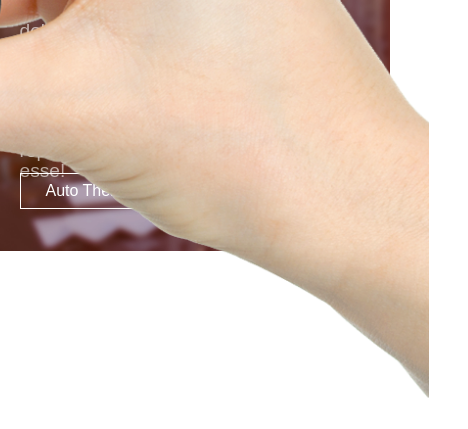
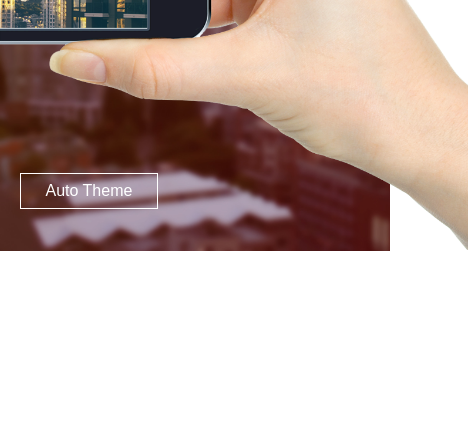
Before and after one commit to Moon-YJ/time-ex, a plain HTML site: page index.html in a window 390 px wide. Shown: the part 593-1022 px from the top of the page, 468 px wide, since content can reach past the window. After the commit the page ends 862 px from the top, so only its background shows below. Drawn offline with Linux system fonts and the light colour scheme.

Commit message:
반응형 작업

```diff
--- a/scss/style.scss
+++ b/scss/style.scss
@@ -105,3 +105,65 @@ body {
 		}
 	}
 }
+
+// 1600px 이하
+@media screen and (max-width: 1600px) {
+	body {
+		main {
+			figure {
+				right: -15vw;
+				transform-origin: right center;
+				transform: scale(0.8);
+			}
+		}
+	}
+}
+// 1400px 이하
+@media screen and (max-width: 1400px) {
+	body {
+		main {
+			article {
+				top: 60vh;
+				width: 38vw;
+			}
+			figure {
+				transform: scale(0.75);
+			}
+		}
+	}
+}
+// 1200px 이하
+@media screen and (max-width: 1200px) {
+	body {
+		main {
+			nav {
+				width: 100%;
+				padding: 5vh 10vw;
+			}
+			article {
+				width: 100%;
+				top: 10vh;
+				left: 0;
+				padding: 10vw;
+			}
+			figure {
+				transform: scale(0.7);
+			}
+		}
+	}
+}
+// 800px 이하
+@media screen and (max-width: 800px) {
+	body {
+		main {
+			article {
+				width: 100%;
+				top: 18vh;
+			}
+			figure {
+				transform: scale(0.6);
+				right: -20vw;
+			}
+		}
+	}
+}
```
Also changed, not shown: css/style.css, 1 other file.
